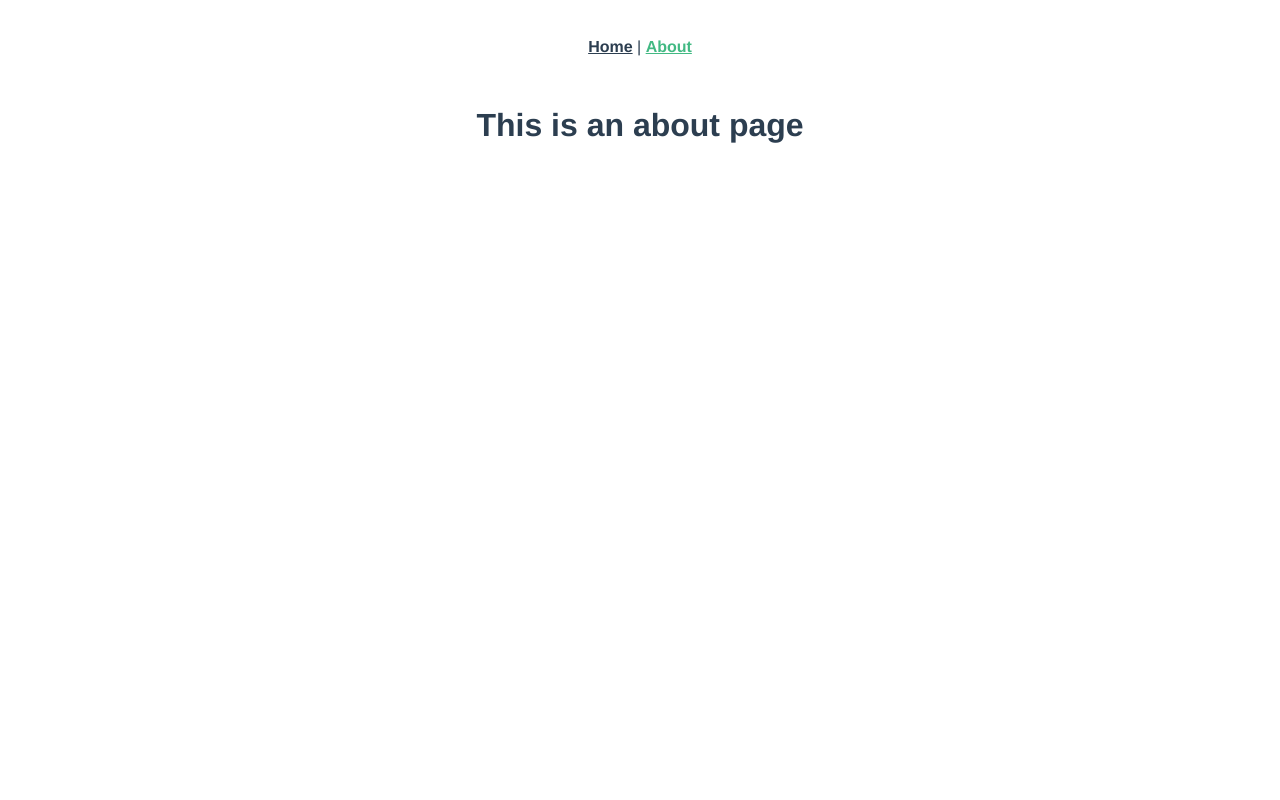
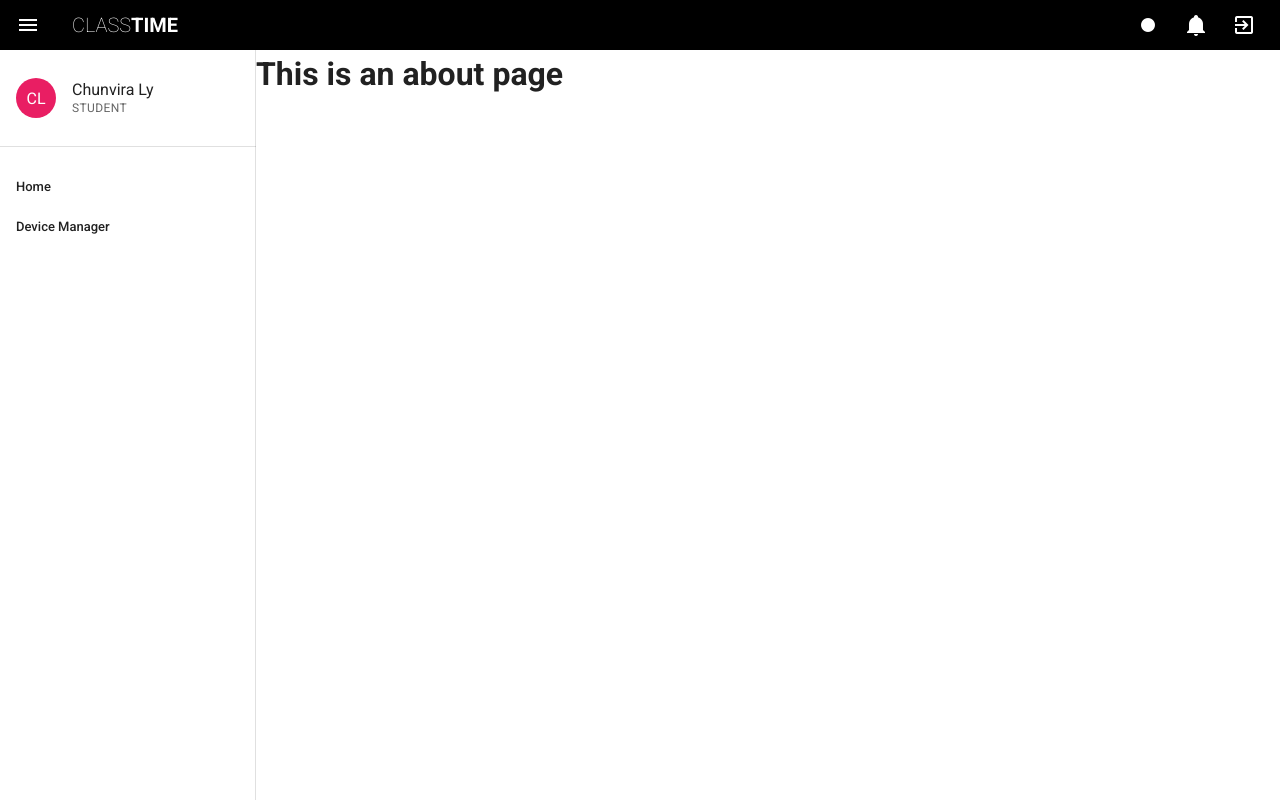
Before and after one commit to lychunvira18/classtime-demo, a Vue app: page /about in a window 1280 px wide. Built offline with nearby package versions, Linux system fonts and the light colour scheme.

Commit message:
first commit

```diff
--- a/public/index.html
+++ b/public/index.html
@@ -6,6 +6,8 @@
     <meta name="viewport" content="width=device-width,initial-scale=1.0">
     <link rel="icon" href="<%= BASE_URL %>favicon.ico">
     <title>classtime</title>
+    <link rel="stylesheet" href="https://fonts.googleapis.com/css?family=Roboto:100,300,400,500,700,900">
+    <link rel="stylesheet" href="https://cdn.jsdelivr.net/npm/@mdi/font@latest/css/materialdesignicons.min.css">
   </head>
   <body>
     <noscript>
--- a/src/App.vue
+++ b/src/App.vue
@@ -1,32 +1,24 @@
 <template>
-  <div id="app">
-    <div id="nav">
-      <router-link to="/">Home</router-link> |
-      <router-link to="/about">About</router-link>
-    </div>
-    <router-view/>
-  </div>
+  <v-app>
+    <Navbar />
+    <v-content>
+      <router-view></router-view>
+    </v-content>
+  </v-app>
 </template>
 
-<style>
-#app {
-  font-family: 'Avenir', Helvetica, Arial, sans-serif;
-  -webkit-font-smoothing: antialiased;
-  -moz-osx-font-smoothing: grayscale;
-  text-align: center;
-  color: #2c3e50;
-}
+<script>
+import Navbar from "./components/Navbar";
 
-#nav {
-  padding: 30px;
-}
+export default {
+  name: "App",
 
-#nav a {
-  font-weight: bold;
-  color: #2c3e50;
-}
+  components: {
+    Navbar
+  },
 
-#nav a.router-link-exact-active {
-  color: #42b983;
-}
-</style>
+  data: () => ({
+    //
+  })
+};
+</script>
--- a/src/components/HelloWorld.vue
+++ /dev/null
@@ -1,58 +0,0 @@
-<template>
-  <div class="hello">
-    <h1>{{ msg }}</h1>
-    <p>
-      For a guide and recipes on how to configure / customize this project,<br>
-      check out the
-      <a href="https://cli.vuejs.org" target="_blank" rel="noopener">vue-cli documentation</a>.
-    </p>
-    <h3>Installed CLI Plugins</h3>
-    <ul>
-      <li><a href="https://github.com/vuejs/vue-cli/tree/dev/packages/%40vue/cli-plugin-babel" target="_blank" rel="noopener">babel</a></li>
-      <li><a href="https://github.com/vuejs/vue-cli/tree/dev/packages/%40vue/cli-plugin-eslint" target="_blank" rel="noopener">eslint</a></li>
-    </ul>
-    <h3>Essential Links</h3>
-    <ul>
-      <li><a href="https://vuejs.org" target="_blank" rel="noopener">Core Docs</a></li>
-      <li><a href="https://forum.vuejs.org" target="_blank" rel="noopener">Forum</a></li>
-      <li><a href="https://chat.vuejs.org" target="_blank" rel="noopener">Community Chat</a></li>
-      <li><a href="https://twitter.com/vuejs" target="_blank" rel="noopener">Twitter</a></li>
-      <li><a href="https://news.vuejs.org" target="_blank" rel="noopener">News</a></li>
-    </ul>
-    <h3>Ecosystem</h3>
-    <ul>
-      <li><a href="https://router.vuejs.org" target="_blank" rel="noopener">vue-router</a></li>
-      <li><a href="https://vuex.vuejs.org" target="_blank" rel="noopener">vuex</a></li>
-      <li><a href="https://github.com/vuejs/vue-devtools#vue-devtools" target="_blank" rel="noopener">vue-devtools</a></li>
-      <li><a href="https://vue-loader.vuejs.org" target="_blank" rel="noopener">vue-loader</a></li>
-      <li><a href="https://github.com/vuejs/awesome-vue" target="_blank" rel="noopener">awesome-vue</a></li>
-    </ul>
-  </div>
-</template>
-
-<script>
-export default {
-  name: 'HelloWorld',
-  props: {
-    msg: String
-  }
-}
-</script>
-
-<!-- Add "scoped" attribute to limit CSS to this component only -->
-<style scoped>
-h3 {
-  margin: 40px 0 0;
-}
-ul {
-  list-style-type: none;
-  padding: 0;
-}
-li {
-  display: inline-block;
-  margin: 0 10px;
-}
-a {
-  color: #42b983;
-}
-</style>
--- /dev/null
+++ b/src/components/Navbar.vue
@@ -0,0 +1,60 @@
+<template>
+  <nav>
+    <v-app-bar height="50" class="black lighten-2 pr-2" dark flat app clipped-left>
+      <v-app-bar-nav-icon @click="drawer = !drawer"></v-app-bar-nav-icon>
+      <v-toolbar-title class="text-uppercase">
+        <span class="font-weight-thin">Class</span>
+        <span class="font-weight-bold">Time</span>
+      </v-toolbar-title>
+      <v-spacer></v-spacer>
+      <v-btn icon>
+        <v-icon>mdi-record</v-icon>
+      </v-btn>
+      <v-btn icon>
+        <v-icon>mdi-bell</v-icon>
+      </v-btn>
+      <v-btn icon>
+        <v-icon>mdi-exit-to-app</v-icon>
+      </v-btn>
+    </v-app-bar>
+    <v-navigation-drawer v-model="drawer" app clipped>
+      <template v-slot:prepend>
+        <v-list-item two-line class="my-3">
+          <v-list-item-avatar color="pink">
+            <span class="white--text">CL</span>
+          </v-list-item-avatar>
+
+          <v-list-item-content>
+            <v-list-item-title>Chunvira Ly</v-list-item-title>
+            <v-list-item-subtitle class="caption">STUDENT</v-list-item-subtitle>
+          </v-list-item-content>
+        </v-list-item>
+        <v-divider></v-divider>
+        <v-list dense class="mt-3">
+          <v-list-item-group v-model="item" color="primary">
+            <v-list-item v-for="(item, i) in items" :key="i" router :to="item.route">
+              <v-list-item-content>
+                <v-list-item-title v-text="item.text"></v-list-item-title>
+              </v-list-item-content>
+            </v-list-item>
+          </v-list-item-group>
+        </v-list>
+      </template>
+    </v-navigation-drawer>
+  </nav>
+</template>
+
+<script>
+export default {
+  data: () => {
+    return {
+      drawer: true,
+      item: 1,
+      items: [
+        { text: "Home", route: "/" },
+        { text: "Device Manager", route: "/device-manager" }
+      ]
+    };
+  }
+};
+</script>
--- a/src/main.js
+++ b/src/main.js
@@ -2,11 +2,13 @@ import Vue from 'vue'
 import App from './App.vue'
 import router from './router'
 import store from './store'
+import vuetify from './plugins/vuetify';
 
 Vue.config.productionTip = false
 
 new Vue({
   router,
   store,
+  vuetify,
   render: h => h(App)
 }).$mount('#app')
--- /dev/null
+++ b/src/plugins/vuetify.js
@@ -0,0 +1,7 @@
+import Vue from 'vue';
+import Vuetify from 'vuetify/lib';
+
+Vue.use(Vuetify);
+
+export default new Vuetify({
+});
--- a/src/router/index.js
+++ b/src/router/index.js
@@ -1,29 +1,27 @@
-import Vue from 'vue'
-import VueRouter from 'vue-router'
-import Home from '../views/Home.vue'
+import Vue from "vue";
+import VueRouter from "vue-router";
+import Home from "../views/Home";
+import About from "../views/About";
 
-Vue.use(VueRouter)
+Vue.use(VueRouter);
 
 const routes = [
   {
-    path: '/',
-    name: 'home',
+    path: "/",
+    name: "home",
     component: Home
   },
   {
-    path: '/about',
-    name: 'about',
-    // route level code-splitting
-    // this generates a separate chunk (about.[hash].js) for this route
-    // which is lazy-loaded when the route is visited.
-    component: () => import(/* webpackChunkName: "about" */ '../views/About.vue')
+    path: "/about",
+    name: "about",
+    component: About
   }
-]
+];
 
 const router = new VueRouter({
-  mode: 'history',
+  mode: "history",
   base: process.env.BASE_URL,
   routes
-})
+});
 
-export default router
+export default router;
--- a/src/views/Home.vue
+++ b/src/views/Home.vue
@@ -1,18 +1,24 @@
 <template>
-  <div class="home">
-    <img alt="Vue logo" src="../assets/logo.png">
-    <HelloWorld msg="Welcome to Your Vue.js App"/>
+  <div>
+    <v-row class="mx-5 my-8">
+      <h1 class="title">
+        <span class="font-weight-regular">Ongoing</span>
+        streams
+      </h1>
+      <v-spacer></v-spacer>
+      <v-btn text small>Show more</v-btn>
+    </v-row>
+    <v-row></v-row>
   </div>
 </template>
 
 <script>
-// @ is an alias to /src
-import HelloWorld from '@/components/HelloWorld.vue'
+export default {
+  data: () => {
+    return {};
+  }
+};
+</script>
 
-export default {
-  name: 'home',
-  components: {
-    HelloWorld
-  }
-}
-</script>
+<style>
+</style>
--- /dev/null
+++ b/vue.config.js
@@ -0,0 +1,5 @@
+module.exports = {
+  "transpileDependencies": [
+    "vuetify"
+  ]
+}
```
Also changed, not shown: package.json (+6 -1 lines), src/layouts/Preset.vue (added, +10 -0 lines), src/assets/logo.svg (added), 1 other file (tests, documents, lock files or other folders).
